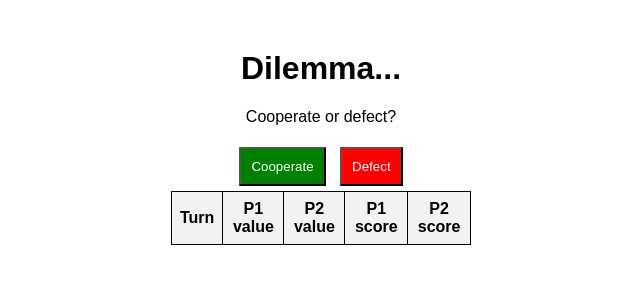
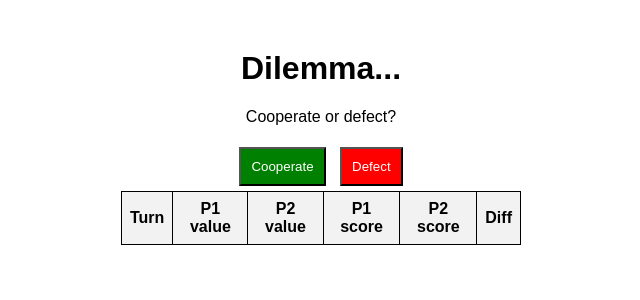
Before and after one commit to LluisCarreras/DilemmaGame, a Flask app: page / in a window 1280 px wide. Shown: the top 300 px of the page, without its empty margins (319-959 px from the left). Run offline with Flask 3, Linux system fonts and the light colour scheme; lists and menus that the app fills with data are empty.

Commit message:
Add Diff column to table

```diff
--- a/lib/dilemma_game.py
+++ b/lib/dilemma_game.py
@@ -73,9 +73,9 @@ class Game():
         self._rounds_for_reward = rounds_for_reward
         self._reward = reward
         self._incr_reward = incr_reward
-        self._payoff_both_cooperate = 3
+        self._payoff_both_cooperate = 2 #3
         self._payoff_both_defect = 1
-        self._payoff_who_defects = 5
+        self._payoff_who_defects = 3 #5
         self._payoff_who_cooperates = 0
         self._current_round = 0
         self._message = 'The game begins...'
--- a/templates/index.html
+++ b/templates/index.html
@@ -23,7 +23,7 @@
             color: white; /* Text color inside the button */
         }
         table {
-            max-width: 300px;
+            max-width: 400px;
             border-collapse: collapse;
             margin: 0 auto;
         }
@@ -56,6 +56,7 @@
                 <th>P2 value</th>
                 <th>P1 score</th>
                 <th>P2 score</th>
+                <th>Diff</th>
             </tr>
         </thead>
         <tbody>
@@ -73,12 +74,20 @@
             const cell_p2_value = newRow.insertCell(2);
             const cell_p1_score = newRow.insertCell(3);
             const cell_p2_score = newRow.insertCell(4);
+            const cell_diff = newRow.insertCell(5);
 
             cell_turn.textContent = turnValue;
             cell_p1_value.textContent = p1Value;
             cell_p2_value.textContent = p2Value;
             cell_p1_score.textContent = p1Score;
             cell_p2_score.textContent = p2Score;
+            cell_diff.textContent = p1Score - p2Score;
+
+            if (p1Score < 50 && p2Score < 50) {
+                cell_turn.style.color = 'red';
+            } else {
+                cell_turn.style.color = 'green';
+            }
 
             if (p1Option === 1) {
                 cell_p1_value.style.backgroundColor = 'lightgreen';
@@ -101,6 +110,20 @@
             } else {
                 cell_p1_score.style.backgroundColor = 'lightyellow';
                 cell_p2_score.style.backgroundColor = 'yellow';
+            }
+
+            if (p1Score === p2Score) {
+                cell_diff.style.backgroundColor = "rgb(255, 255, 255)";
+            } else if (p1Score > p2Score) {
+                const diff = p1Score - p2Score;
+                const color_level = Math.min((10 - diff) * 25.5, 255);
+                const color = `rgb(${color_level}, 255, ${color_level})`;
+                cell_diff.style.backgroundColor = color;
+            } else {
+                const diff = p2Score - p1Score;
+                const color_level = Math.min((10 - diff) * 25.5, 255);
+                const color = `rgb(255, ${color_level}, ${color_level})`;
+                cell_diff.style.backgroundColor = color;
             }
 
         }
```
